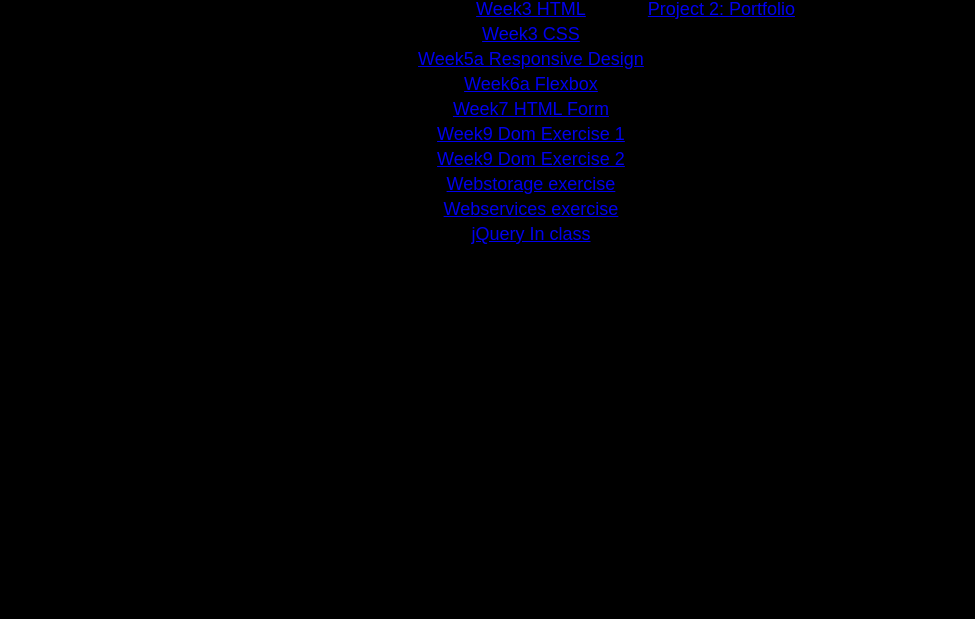
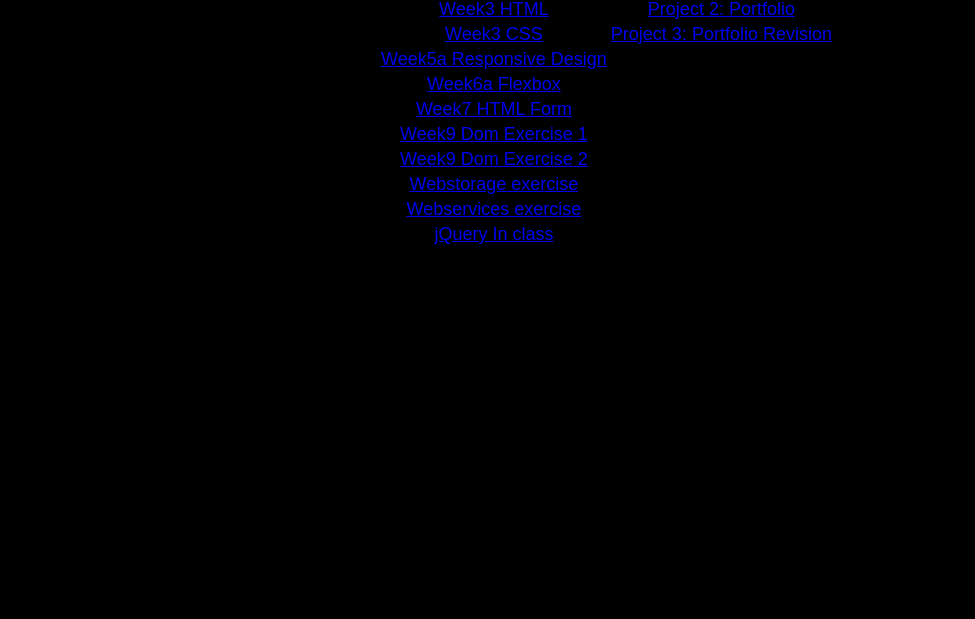
Before and after one commit to josephemonroe1996/igme230, a plain HTML site: page index.html in a window 1280 px wide. Shown: the part 181-800 px from the top of the page, without its empty margins (106-1081 px from the left). Drawn offline with Linux system fonts and the light colour scheme.

Commit message:
Update index.html

```diff
--- a/index.html
+++ b/index.html
@@ -25,6 +25,7 @@
         </tr>
         <tr>
             <td><a href = "https://josephemonroe1996.github.io/igme230/week3css/">Week3 CSS</a></td>
+            <td><a href = "https://josephemonroe1996.github.io/igme230/portfolioRevised/">Project 3: Portfolio Revision</a></td>
         </tr>
         <tr>
         <td><a href = "https://josephemonroe1996.github.io/igme230/week5responsivedesign/sample.html">Week5a Responsive Design</a></td>
```
